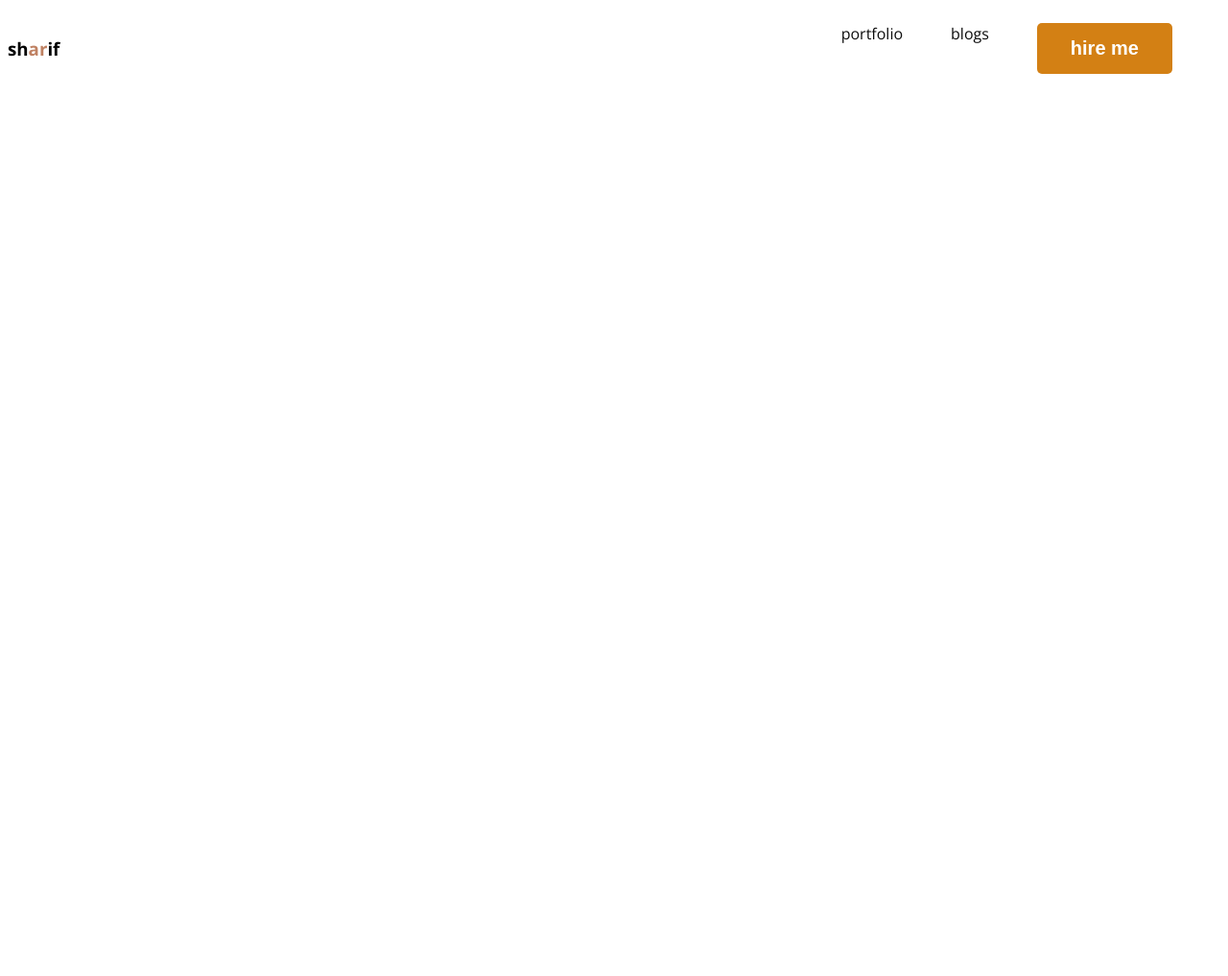
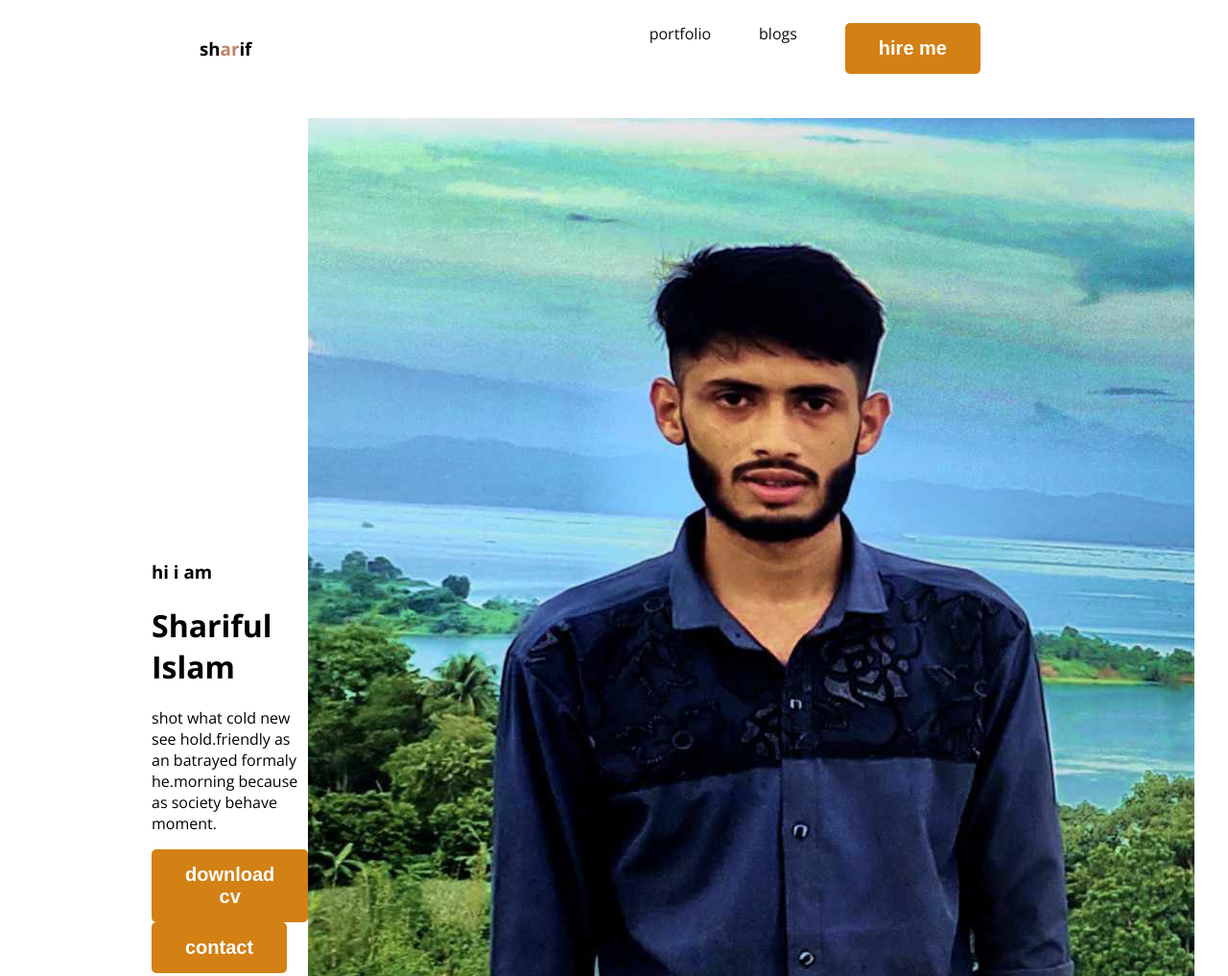
Before and after one commit to sisharif1017/web-developer-, a plain HTML site: page index.html in a window 1280 px wide. Shown: the top 1017 px of the page at 96% size. Before the commit the page ends 800 px from the top, so only its background shows below. Drawn offline with nearby package versions, Linux system fonts and the light colour scheme.

Commit message:
added image

```diff
--- a/index.html
+++ b/index.html
@@ -10,7 +10,7 @@
     <link rel="stylesheet" href="styles/portfolio.css">
 </head>
 <body>
-    <header>
+    <header class="header">
         <nav>
             <h3 class="nav-title">sh<span class="text-primary" >ar</span>if</h3>
             <ul>
@@ -19,6 +19,19 @@
                <li><button class="btn-primary">hire me</button></li>
             </ul>
         </nav>
+        <div class="banner">
+            <div class="banner-content">
+                <h3 class="banner-greting">hi i am </h3>
+                <h1 class="banner-title">Shariful Islam</h1>
+                <p>shot what cold new see hold.friendly as an batrayed formaly he.morning because as society behave moment. </p>
+                <button class="btn-primary">download cv</button>
+                <button class="btn-primary">contact</button>
+
+
+
+        </div>
+        <img class="profile-picture" src="images/sharif1.jpg" alt="">
+    </div>
 
     </header>
     <main>
--- a/styles/portfolio.css
+++ b/styles/portfolio.css
@@ -22,6 +22,7 @@ nav{
     display: flex;
     justify-content:space-between ;
     align-items: center;
+    margin: 0 200px;
 }
 nav{
  color: black;
@@ -41,3 +42,15 @@ nav a{
     text-decoration: none;
     color: rgb(12, 12, 12);
 }
+/*header related style  */
+.header{
+  background-attachment:white ;
+}
+.banner{
+    padding: 30px 30px 30px 150px ;
+    display: flex;
+    align-items: center;
+}
+.banner .profle-picture{
+ width: 500px;
+}
```
